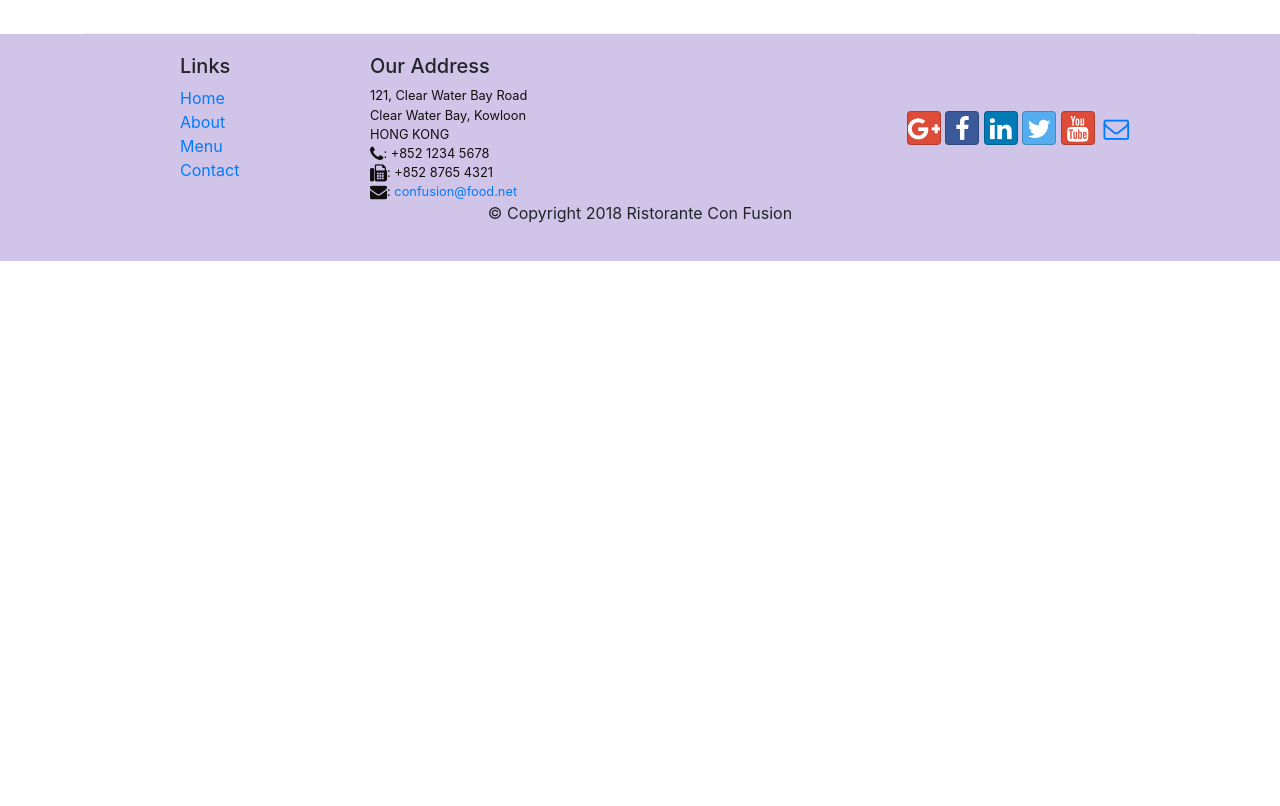
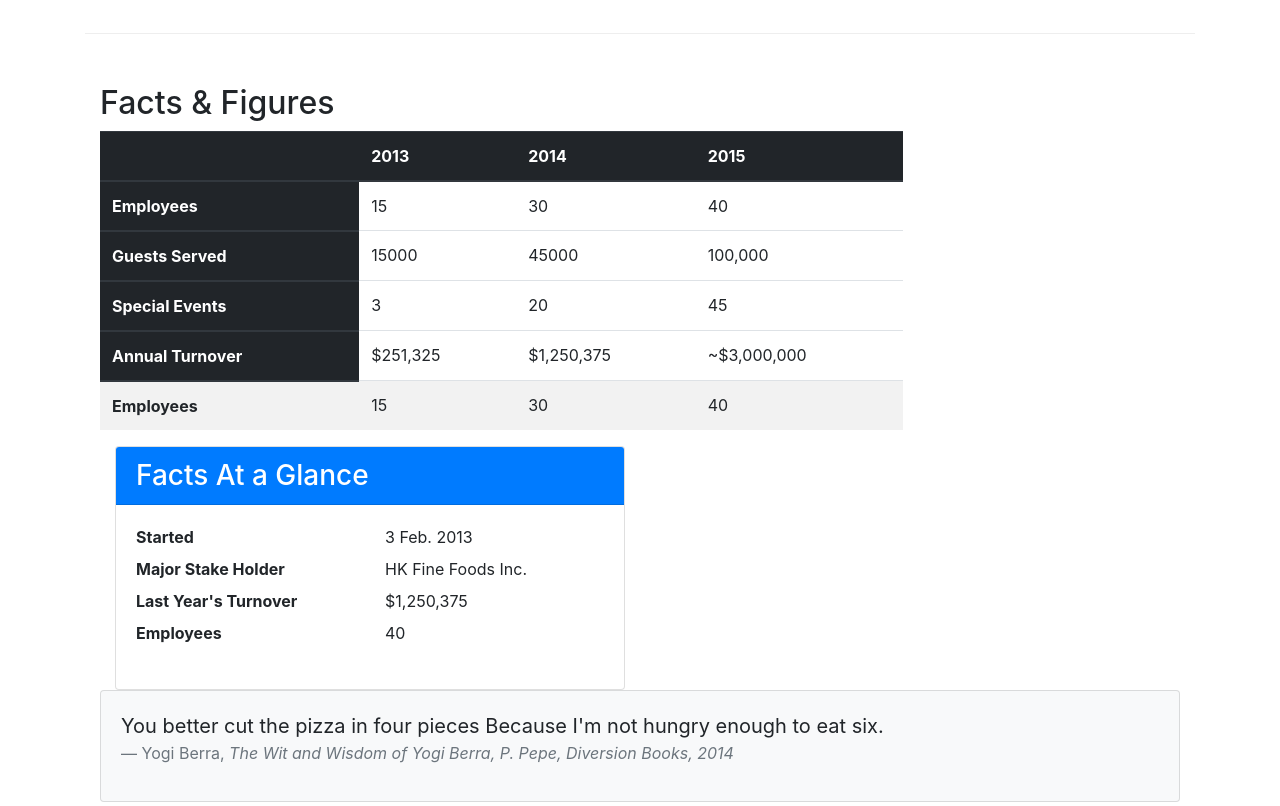
Before and after one commit to LoretoPelayo/conFusion, a website: page aboutus.html in a window 1280 px wide. Shown: the part 1520-2326 px from the top of the page. Before the commit the page ends 1781 px from the top, so only its background shows below. Drawn offline with nearby package versions, Linux system fonts and the light colour scheme.

Commit message:
Added Tables and Cards

```diff
--- a/aboutus.html
+++ b/aboutus.html
@@ -90,6 +90,86 @@
             </div>
        </div>
 
+        <div class="row row-content">
+            <div class="col-12 col-sm-9">
+                <h2>Facts &amp; Figures</h2>
+                <div class="table-responsive">
+                    <table class="table table-striped">
+                        <thead class="thead-dark">
+                            <tr>
+                                <th>&nbsp;</th>
+                                <th>2013</th>
+                                <th>2014</th>
+                                <th>2015</th>
+                            </tr>
+                            <tr>
+                                <th>Employees</th>
+                                <td>15</td>
+                                <td>30</td>
+                                <td>40</td>
+                            </tr>
+                            <tr>
+                                <th>Guests Served</th>
+                                <td>15000</td>
+                                <td>45000</td>
+                                <td>100,000</td>
+                            </tr>
+                            <tr>
+                                <th>Special Events</th>
+                                <td>3</td>
+                                <td>20</td>
+                                <td>45</td>
+                            </tr>
+                            <tr>
+                                <th>Annual Turnover</th>
+                                <td>$251,325</td>
+                                <td>$1,250,375</td>
+                                <td>~$3,000,000</td>
+                            </tr>
+                        </thead>
+                        <tbody>
+                            <tr>
+                                <th>Employees</th>
+                                <td>15</td>
+                                <td>30</td>
+                                <td>40</td>
+                            </tr>
+                        </tbody>
+                    </table>
+                </div>
+            </div>
+            <div class="col-12 col-sm3">
+                <div class="col-12 col-sm-6">
+                    <div class="card">
+                        <h3 class="card-header bg-primary text-white">Facts At a Glance</h3>
+                        <div class="card-body">
+                            <dl class="row">
+                                <dt class="col-6">Started</dt>
+                                <dd class="col-6">3 Feb. 2013</dt>
+                                <dt class="col-6">Major Stake Holder</dt>
+                                <dd class="col-6">HK Fine Foods Inc.</dd>
+                                <dt class="col-6">Last Year's Turnover</dt>
+                                <dd class="col-6">$1,250,375</dd>
+                                <dt class="col-6">Employees</dt>
+                                <dd class="col-6">40</dd>
+                            </dl>
+                        </div>
+                    </div>
+                </div>
+            </div>
+
+            <div class="col-12">
+                <div class="card card-body bg-light">
+                    <blockquote class="blockquote">
+                        <p class="mb-0">You better cut the pizza in four pieces Because I'm not hungry enough to eat six.</p>
+                        <footer class="blockquote-footer">Yogi Berra,
+                            <cite title="Source Title">The Wit and Wisdom of Yogi Berra, P. Pepe, Diversion Books, 2014</cite>
+                        </footer>
+                    </blockquote>
+                </div>
+            </div>
+        </div>
+
     </div>
 
     <footer class="footer">
```
